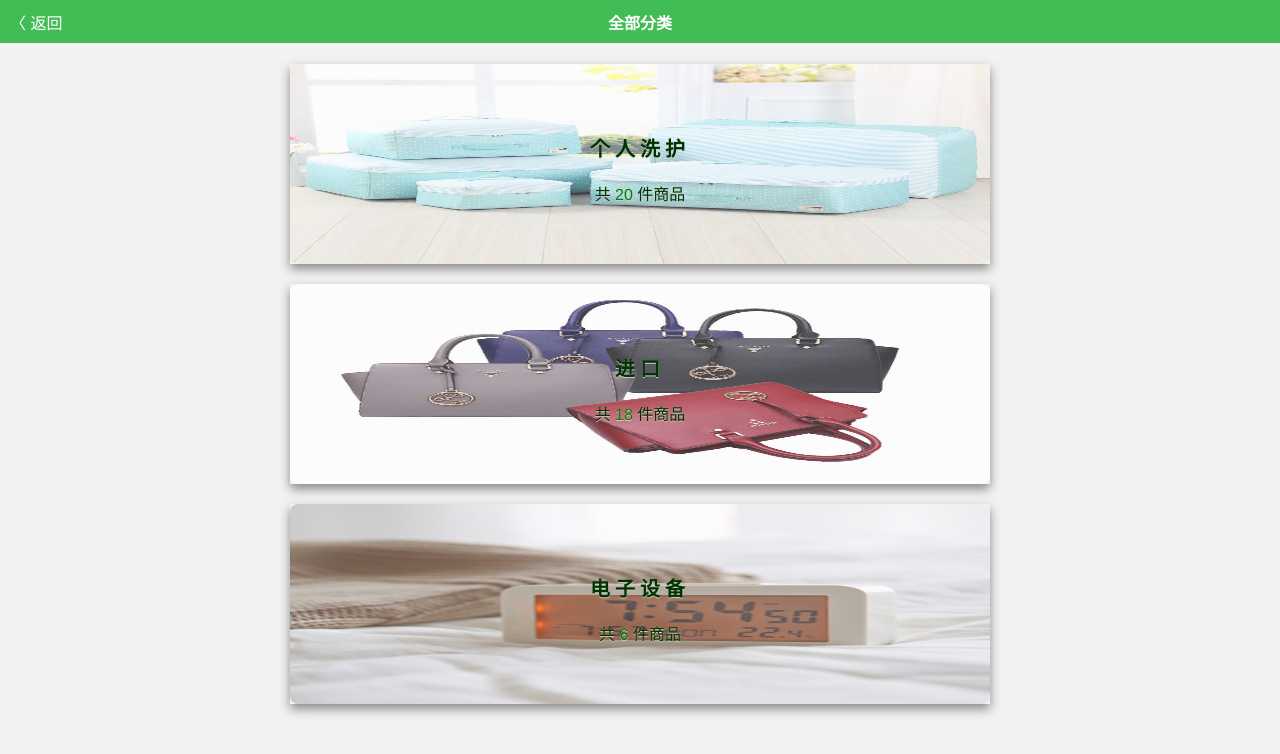
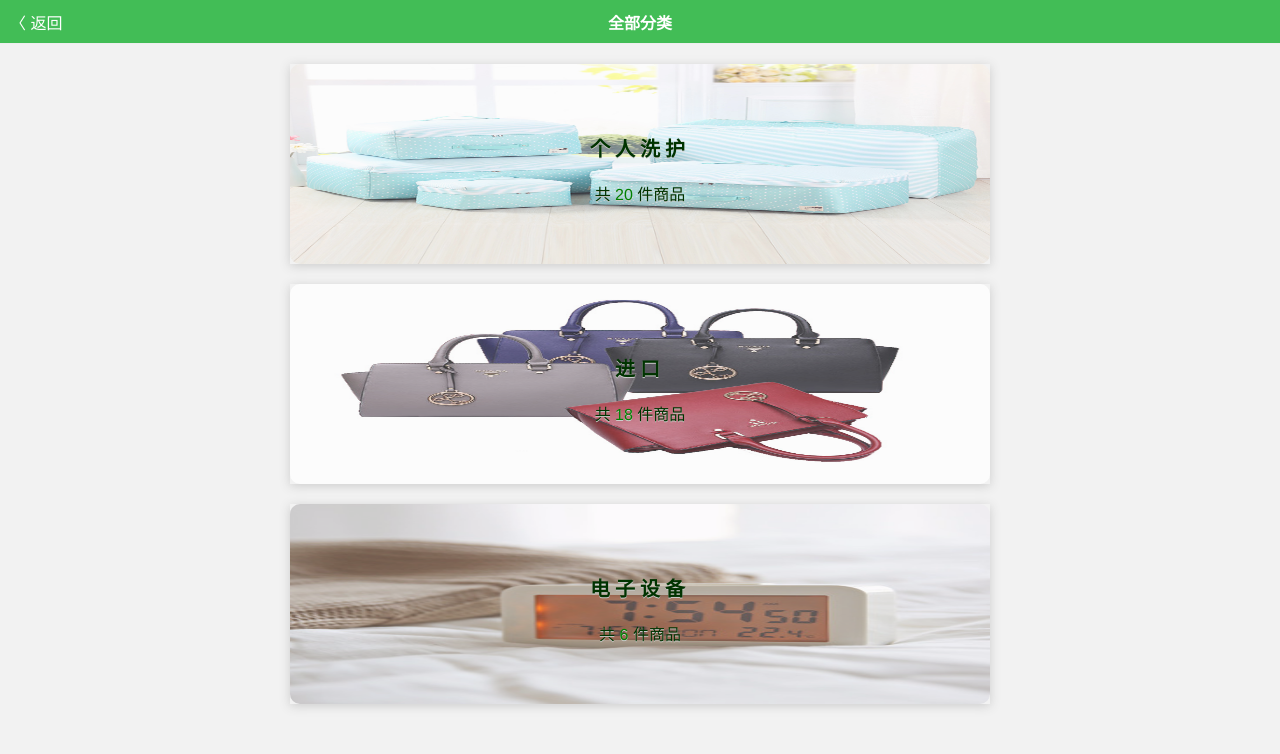
Before and after one commit to jonfee/YouMa, a Vue app: page /product/categories in a window 1280 px wide. Shown: the top 754 px of the page. Built offline with nearby package versions, Linux system fonts and the light colour scheme.

Commit message:
调整分类标签卡阴影效果

```diff
--- a/src/assets/sass/views/categories.scss
+++ b/src/assets/sass/views/categories.scss
@@ -21,13 +21,13 @@
             padding: 0px;
             height:200px;
             max-height: 300px;
-            box-shadow: 0px 5px 10px #888888;
+            box-shadow: 0px 2px 10px #ccc;
             position: relative;
 
             img{
                 width: 100%;
                 height: 100%;
-                border-radius: 8px;
+                border-radius: 10px;
                 z-index: 1;
                 opacity: 0.8;
                 transition: 0.3s;
```
